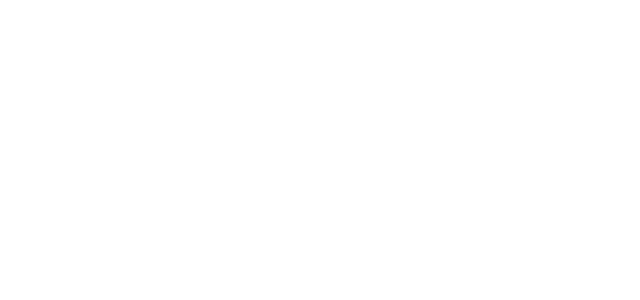
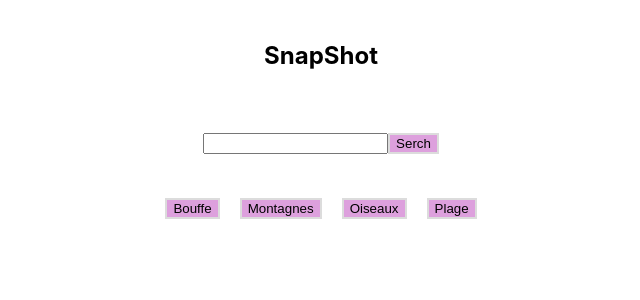
Before and after one commit to Titouan-Esc/All_projet_react, a React (Create React App) app: page / in a window 1280 px wide. Shown: the top 300 px of the page, without its empty margins (319-959 px from the left). Built offline with nearby package versions, Linux system fonts and the light colour scheme.

Commit message:
Fin de la navBar et de son style

```diff
--- a/src/App.js
+++ b/src/App.js
@@ -1,7 +1,18 @@
+import { BrowserRouter as Router, Switch, Route } from 'react-router-dom';
+import NavAndButton from './components/NavAndButton';
+import scss from './scss/style.scss';
+
+
+
 function App() {
   return (
     <main>
+      <Router>
+        <NavAndButton/>
+        <Switch>
 
+        </Switch>
+      </Router>
     </main>
   );
 }
--- a/src/components/NavAndButton.jsx
+++ b/src/components/NavAndButton.jsx
@@ -1,8 +1,18 @@
 const NavAndButton = () => {
     return (
-        <div>
-
-        </div>
+        <nav>
+            <h1>SnapShot</h1>
+            <div className="button_and_recherche">
+                <input type="text"/>
+                <button>Serch</button>
+            </div>
+            <div className="choises">
+                <button>Bouffe</button>
+                <button>Montagnes</button>
+                <button>Oiseaux</button>
+                <button>Plage</button>
+            </div>
+        </nav>
     )
 }
 
--- /dev/null
+++ b/src/scss/_mixin.scss
@@ -0,0 +1,16 @@
+@mixin flex($justify, $direction) {
+  display: flex;
+  flex-direction: $direction;
+  justify-content: $justify;
+  align-items: center;
+}
+
+@mixin hover {
+  cursor: pointer;
+  color: gainsboro;
+}
+
+@mixin button {
+  background-color: $color;
+  border: 2px solid gainsboro;
+}
--- /dev/null
+++ b/src/scss/_navbar.scss
@@ -0,0 +1,25 @@
+nav {
+  height: 30vh;
+  @include flex(space-around, column);
+
+  .button_and_recherche {
+    button {
+      @include button;
+
+      &:hover {
+        @include hover;
+      }
+    }
+  }
+
+  .choises {
+    button {
+      @include button;
+      margin: 0 10px;
+
+      &:hover {
+        @include hover;
+      }
+    }
+  }
+}
--- /dev/null
+++ b/src/scss/_variables.scss
@@ -0,0 +1 @@
+$color: plum;
--- /dev/null
+++ b/src/scss/style.scss
@@ -0,0 +1,3 @@
+@import "variables";
+@import "mixin";
+@import "navbar";
```
